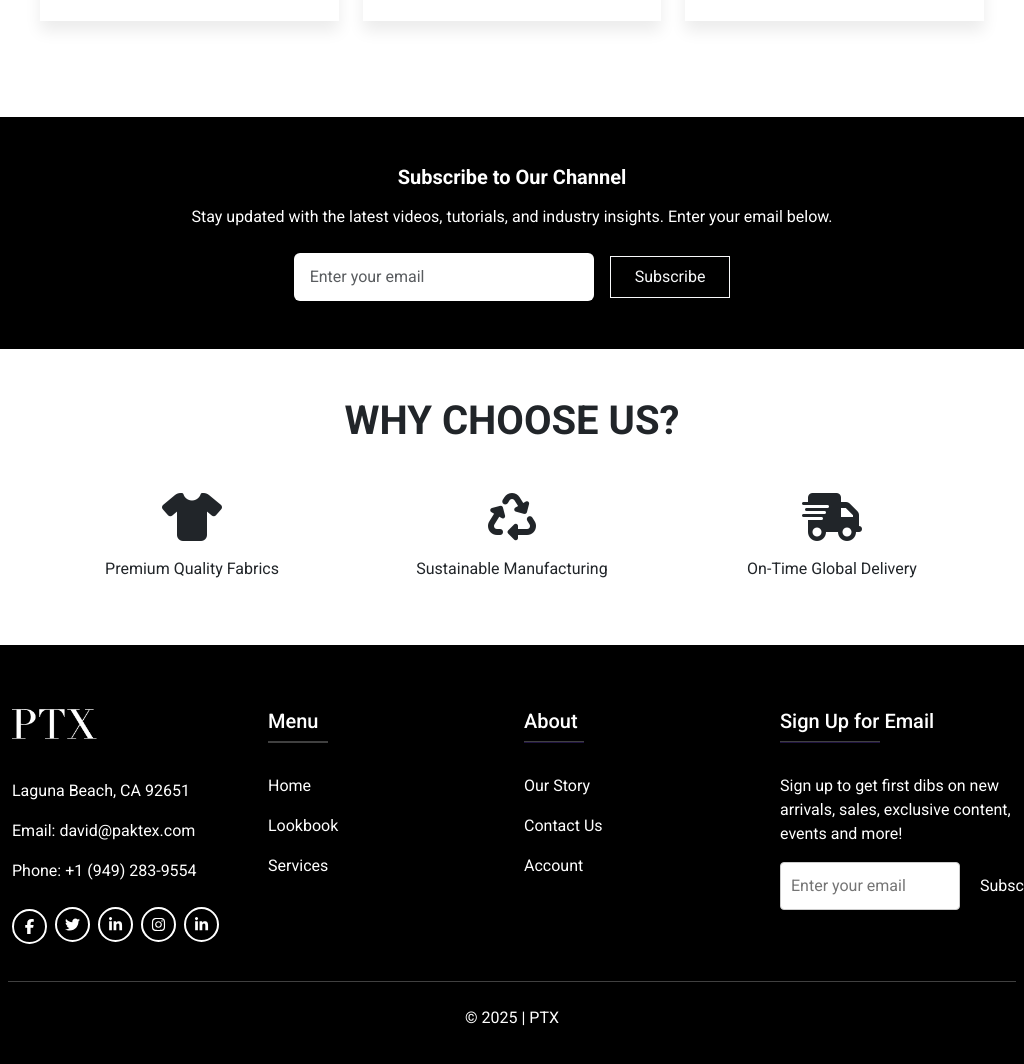
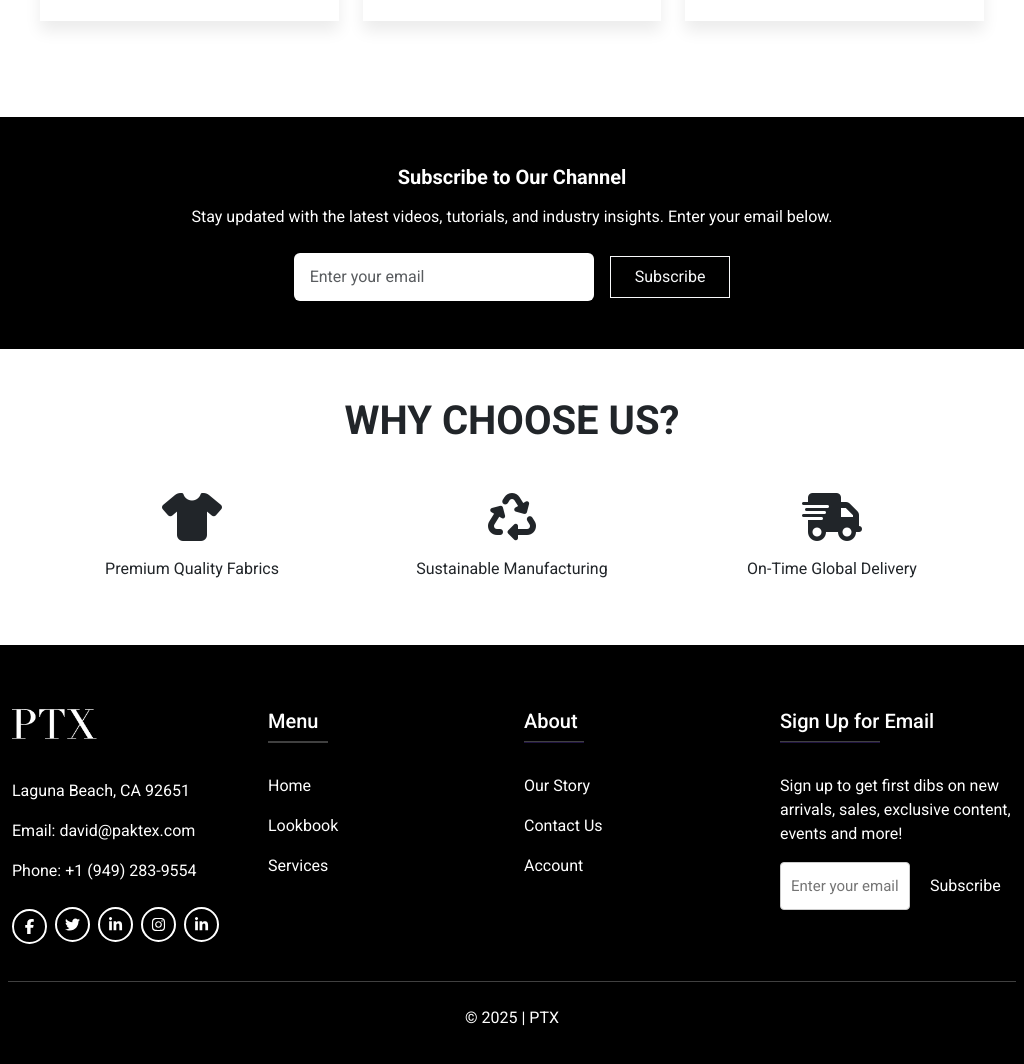
Before and after one commit to Zeeshanprojects/PTX-2, a React (Create React App) app in the folder PTX-2/ptx-2/: page / in a window 1024 px wide. Shown: the part 4146-5210 px from the top of the page. Built offline with nearby package versions, Linux system fonts and the light colour scheme.

Commit message:
Complete code updated

```diff
--- a/PTX-2/ptx-2/src/Components/Footer.jsx
+++ b/PTX-2/ptx-2/src/Components/Footer.jsx
@@ -173,7 +173,7 @@ export default function Footer() {
                   </p>
 
                   <p>
-                    <Link to="https://book.paktex.com/book/ptx-company-profile/PTX-C-P" className="text-white">
+                    <Link to="https://book.paktex.com/book/ptx-company-profile/PTX-C-P" className="text-white" target="_blank">
                       Lookbook
                     </Link>
                   </p>
--- a/PTX-2/ptx-2/src/Components/Footer.style.css
+++ b/PTX-2/ptx-2/src/Components/Footer.style.css
@@ -44,6 +44,18 @@ footer p h1{
     outline: none;
   }
 }
+@media (min-width: 992px) and (max-width: 1199px) {
+  .subscribe-input {
+    flex: 1;
+    width: 130px !important;
+    border: 1px solid #ccc;
+    border-radius: 4px;
+    outline: none;
+  }
+  .email-subscribe input::placeholder{
+font-size: 15px !important;
+  }
+}
 @media (min-width: 767px) and (max-width: 991px) {
   .subscribe-input {
     width: 120px !important;
--- a/PTX-2/ptx-2/src/Components/Header.jsx
+++ b/PTX-2/ptx-2/src/Components/Header.jsx
@@ -94,6 +94,7 @@ export default function Header() {
 
               <li className="nav-item">
                 <Link
+                target="_blank"
                   className="nav-link active"
                   to="https://book.paktex.com/book/ptx-company-profile/PTX-C-P"
                   onClick={closeNavbar}
--- a/PTX-2/ptx-2/src/Pages/AboutUs.jsx
+++ b/PTX-2/ptx-2/src/Pages/AboutUs.jsx
@@ -27,7 +27,7 @@ export default function AboutUs() {
           <div className="col-sm-12 col-md-6" data-aos="fade-right">
             <div className="knowus p-4 rounded bg-white same-height h-100">
               <h3 className="text-uppercase text-secondary mb-3">Our Story</h3>
-              <p className="text-muted text">
+              <p className="text-muted text-justify">
                 <strong>The Pakistan Textile Exchange</strong> is one of the
                 most reliable names in apparel and accessory manufacturing in
                 Pakistan. Our roots started in action sports here in Laguna
@@ -68,7 +68,7 @@ export default function AboutUs() {
               <h3 className="text-uppercase text-secondary mb-3">
                 Our Mission
               </h3>
-              <p className="text-muted text">
+              <p className="text-muted text-justify">
                 <strong>Our Mission at Pakistan Textile Exchange</strong> is to
                 elevate Pakistan’s global presence in the textile and apparel
                 industry by delivering superior quality, sustainable products
@@ -107,7 +107,7 @@ export default function AboutUs() {
           <div className="col-sm-12 col-md-6" data-aos="fade-right">
             <div className="knowus p-4 rounded bg-white same-height h-100">
               <h3 className="text-uppercase text-secondary mb-3">Our VISION</h3>
-              <p className="text-muted text">
+              <p className="text-muted text-justify">
                 <strong>Our Vision at Pakistan Textile Exchange</strong> is to
                 become a global leader in textile innovation, sustainability,
                 and ethical manufacturing. We aim to set new benchmarks in
@@ -160,7 +160,7 @@ export default function AboutUs() {
                       ]
                     }
                   </h6>
-                  <p className="service-card-text">
+                  <p className="text-justify">
                     {
                       [
                         "We craft innovative and trend-forward designs that blend creativity with functionality, ensuring every garment reflects the perfect balance of style and comfort.",
--- a/PTX-2/ptx-2/src/Pages/AboutUs.style.css
+++ b/PTX-2/ptx-2/src/Pages/AboutUs.style.css
@@ -83,6 +83,10 @@
   z-index: 1;
   border-radius: 12px;
 }
+.text-justify {
+  text-align: justify;
+  hyphens: auto !important;
+}
 
 .storyimage {
   margin-left: 20px !important;
```
